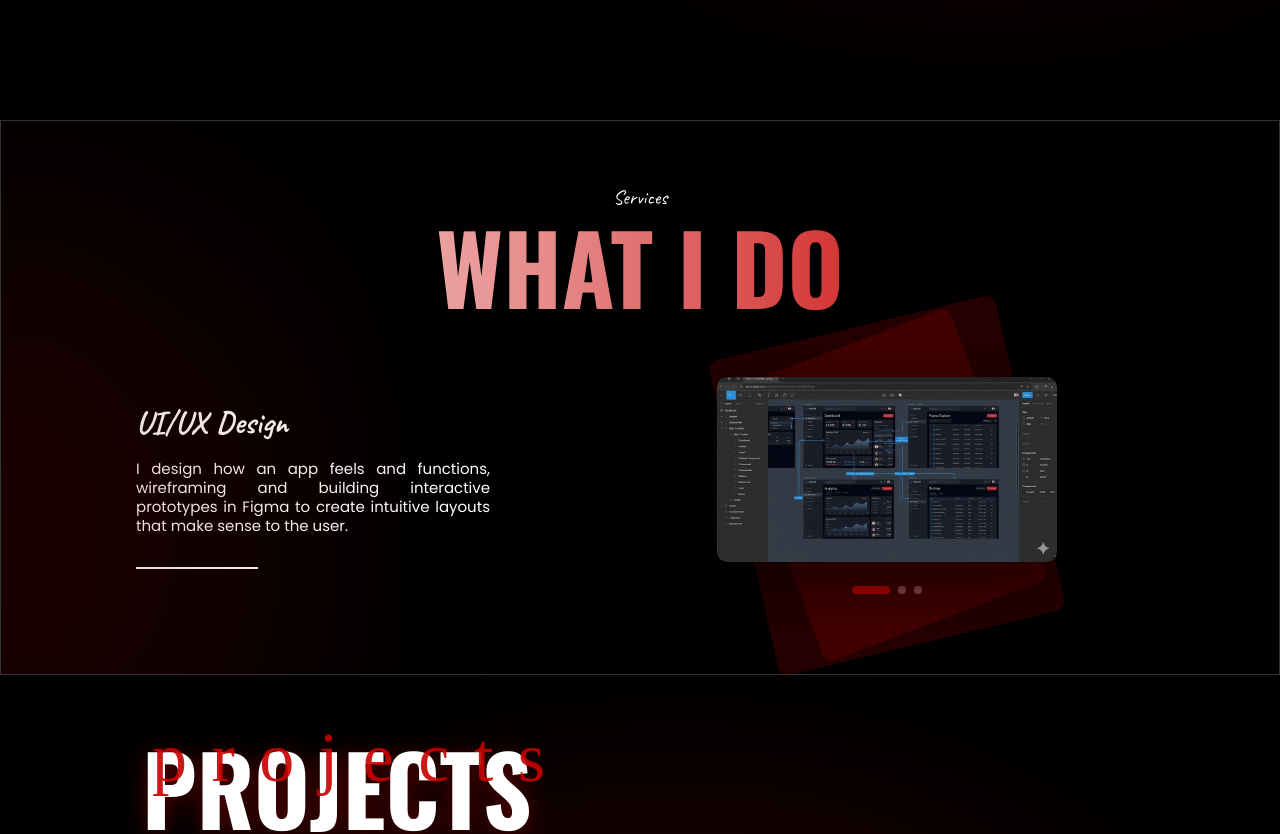
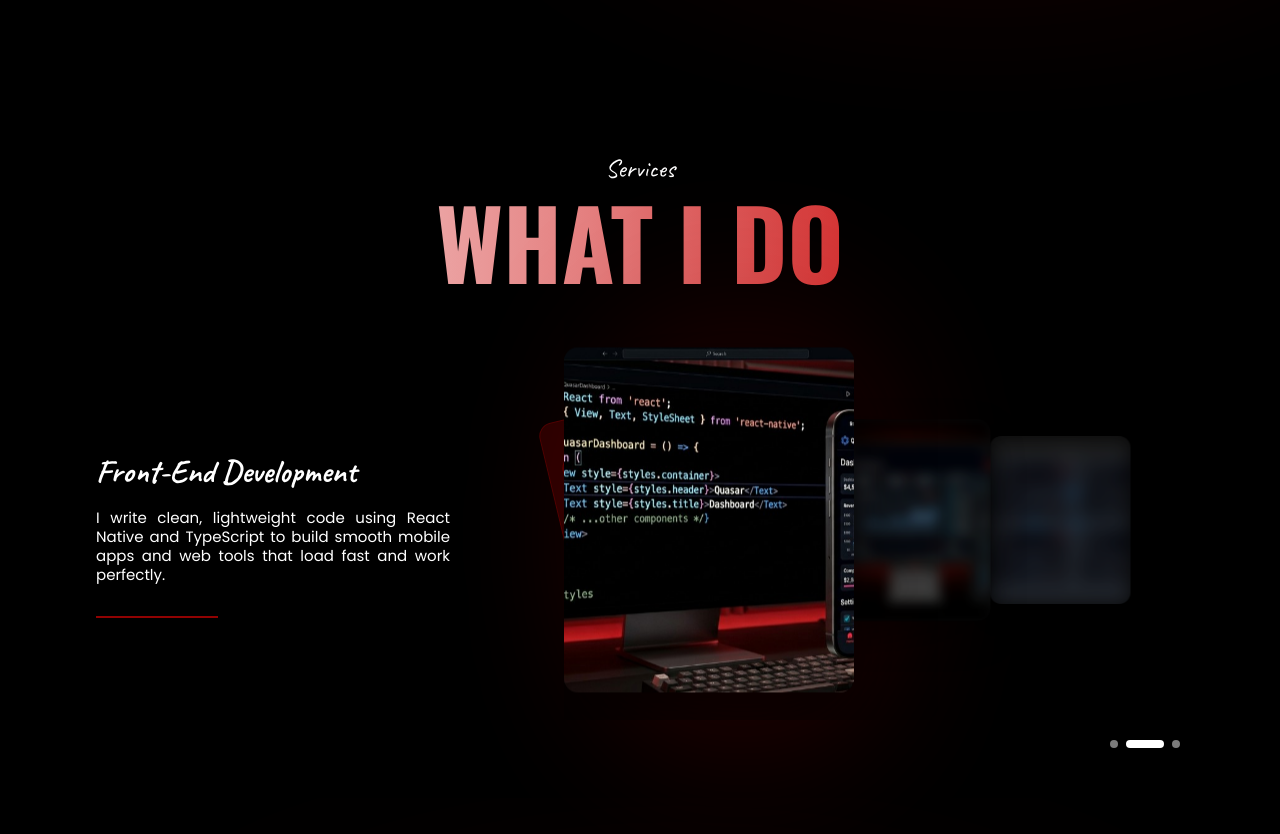
Before and after one commit to JaiAnoba/Portfolio, a React (Vite) app: page / in a window 1280 px wide. Shown: the part 1171-2005 px from the top of the page. Built offline with nearby package versions, Linux system fonts and the light colour scheme; a web font is replaced by a local one.

Commit message:
service section changes

```diff
--- a/src/components/About.css
+++ b/src/components/About.css
@@ -18,9 +18,9 @@
   content: "";
   position: absolute;
   width: 360px;
-  height: 500px;
+  height: 400px;
   left: -18rem;
-  top: -15rem;
+  top: -10rem;
 
   background: var(--red-dark);
   opacity: 0.8;
--- a/src/components/Services.css
+++ b/src/components/Services.css
@@ -1,22 +1,14 @@
 .services {
   position: relative;
-  padding: 4rem 2rem 5rem;
+  padding: 2rem 2rem 3rem;
   text-align: center;
-  overflow: hidden;
-  border: 1px solid rgba(255, 255, 255, 0.2);
-}
-
-.services-glow {
-  width: 121px;
-  height: 500px;
-  background: var(--red-dark);
-  left: -32px;
-  top: 30%;
+  /* border: 1px solid rgba(255, 255, 255, 0.2); */
 }
 
 .services-sub {
   color: var(--white);
   margin-bottom: 0.5rem;
+  font-size: clamp(1rem, 2vw, 2rem) !important;
 }
 
 .services-title {
@@ -24,22 +16,38 @@
   font-weight: 700;
   font-size: clamp(3rem, 8vw, 6rem);
   line-height: 0.99;
-  margin-bottom: 4rem;
+  margin-bottom: 2rem;
 }
 
 .services-grid {
   display: grid;
-  grid-template-columns: 1fr 1.2fr;
-  gap: 4rem;
-  max-width: 1200px;
+  grid-template-columns: minmax(260px, 0.95fr) minmax(380px, 1.4fr);
+  gap: 2rem 3rem;
+  max-width: 1280px;
   margin: 0 auto;
   align-items: center;
   text-align: left;
-  padding: 0 6rem;
+  padding: 0 clamp(1.5rem, 5vw, 5rem);
 }
 
 .services-copy h3 {
   margin-bottom: 1rem;
+}
+
+.services-copy-title,
+.services-copy-text {
+  animation: services-copy-in 0.45s ease;
+}
+
+@keyframes services-copy-in {
+  from {
+    opacity: 0;
+    transform: translateY(8px);
+  }
+  to {
+    opacity: 1;
+    transform: translateY(0);
+  }
 }
 
 .services-copy p {
@@ -52,75 +60,200 @@
 .services-underline {
   width: 122px;
   height: 2px;
-  background: var(--white);
+  background: var(--red-dark);
   margin-top: 2rem;
 }
 
 .services-visual {
   position: relative;
   display: flex;
-  flex-direction: column;
-  align-items: center;
+  justify-content: flex-start;
+  width: 100%;
+  min-width: 0;
 }
 
-.services-card-stack {
-  position: absolute;
-  inset: 0;
+.services-carousel {
+  position: relative;
+  width: 100%;
+  max-width: 720px;
+  min-height: 430px;
   display: flex;
-  align-items: center;
-  justify-content: center;
+  flex-direction: column;
+  align-items: flex-end;
 }
 
-.services-card {
+.services-carousel-glow {
   position: absolute;
-  border-radius: 10px;
-  background: rgba(145, 2, 2, 0.26);
+  width: 120px;
+  height: 360px;
+  left: 118px;
+  top: 50%;
+  transform: translateY(-50%);
+  background: var(--red-dark);
+  border-radius: 50%;
+  filter: blur(110px);
+  opacity: 0.95;
+  z-index: 0;
+  pointer-events: none;
+  transition: left 0.6s cubic-bezier(0.4, 0, 0.2, 1);
 }
 
-.services-card-back {
-  width: 294px;
-  height: 323px;
-  transform: rotate(-13.48deg) skewX(-0.45deg);
+.services-stack {
+  position: absolute;
+  left: 0;
+  top: 50%;
+  width: 200px;
+  height: 320px;
+  transform: translateY(-50%);
+  z-index: 1;
+  pointer-events: none;
 }
 
-.services-card-mid {
-  width: 238px;
-  height: 290px;
-  transform: rotate(-20.85deg) skewX(-0.66deg);
+.services-stack-card {
+  position: absolute;
+  border-radius: 14px;
+  background: rgba(145, 2, 2, 0.28);
+  border: 1px solid rgba(145, 2, 2, 0.35);
 }
 
-.services-mockup {
+.services-stack-card--back {
+  width: 200px;
+  height: 260px;
+  left: 0;
+  top: 24px;
+  transform: rotate(-13.5deg);
+}
+
+.services-stack-card--mid {
+  width: 168px;
+  height: 220px;
+  left: 28px;
+  top: 48px;
+  transform: rotate(-20.85deg);
+}
+
+.services-carousel-viewport {
   position: relative;
+  width: 100%;
+  height: 400px;
   z-index: 2;
+  overflow: hidden;
+}
+
+.services-carousel-track {
+  position: relative;
   width: 100%;
-  max-width: 340px;
-  border-radius: 10px;
-  box-shadow: 0 20px 60px rgba(0, 0, 0, 0.6);
+  height: 100%;
+}
+
+.services-carousel-card {
+  position: absolute;
+  top: 50%;
+  left: 0;
+  margin: 0;
+  padding: 0;
+  border: none;
+  background: #0a0a0a;
+  overflow: hidden;
+  border-radius: 14px;
+  box-shadow: 0 24px 64px rgba(0, 0, 0, 0.55);
+  aspect-ratio: 294 / 350; /* ← was 294 / 400 */
+  width: 200px;
+  transform-origin: center center;
+  transition:
+    transform 0.6s cubic-bezier(0.4, 0, 0.2, 1),
+    width 0.6s cubic-bezier(0.4, 0, 0.2, 1),
+    filter 0.6s cubic-bezier(0.4, 0, 0.2, 1),
+    opacity 0.6s ease,
+    box-shadow 0.6s ease;
+  will-change: transform, filter, width;
+}
+
+.services-carousel-card img {
+  display: block;
+  width: 100%;
+  height: 100%;
+  object-fit: cover;
+  object-position: center top;
+  transition: filter 0.6s cubic-bezier(0.4, 0, 0.2, 1);
+}
+
+/* Active — large, sharp, left */
+.services-carousel-card[data-offset='0'] {
+  width: min(290px, 42vw);
+  z-index: 4;
+  transform: translateY(-50%) translateX(0) scale(1);
+  filter: none;
+  opacity: 1;
+  box-shadow: 0 28px 70px rgba(0, 0, 0, 0.65);
+}
+
+.services-carousel-card[data-offset='0'] img {
+  filter: none;
+}
+
+/* Next — smaller, blurred, right */
+.services-carousel-card[data-offset='1'] {
+  width: 188px;
+  z-index: 3;
+  transform: translateY(-50%) translateX(248px) scale(0.9);
+  opacity: 0.92;
+  box-shadow: 0 16px 40px rgba(0, 0, 0, 0.45);
+}
+
+.services-carousel-card[data-offset='1'] img {
+  filter: blur(7px) brightness(0.88);
+}
+
+/* Following — smaller, more blurred, further right */
+.services-carousel-card[data-offset='2'] {
+  width: 168px;
+  z-index: 2;
+  transform: translateY(-50%) translateX(412px) scale(0.84);
+  opacity: 0.78;
+  box-shadow: 0 12px 32px rgba(0, 0, 0, 0.4);
+}
+
+.services-carousel-card[data-offset='2'] img {
+  filter: blur(11px) brightness(0.82);
 }
 
 .services-dots {
   display: flex;
   gap: 0.5rem;
-  margin-top: 1.5rem;
+  margin-top: 1.25rem;
+  z-index: 5;
+  padding-right: 0.25rem;
 }
 
-.services-dots span {
+.services-dots button {
+  padding: 0;
+  border: none;
+  cursor: pointer;
   width: 8px;
   height: 8px;
   border-radius: 50%;
   background: var(--gray-border);
+  transition:
+    width 0.3s ease,
+    background 0.3s ease,
+    border-radius 0.3s ease;
 }
 
-.services-dots span.active {
-  background: var(--red);
+.services-dots button.active {
+  background: var(--white);
   width: 38px;
   border-radius: 4px;
+}
+
+.services-dots button:focus-visible {
+  outline: 2px solid var(--white);
+  outline-offset: 3px;
 }
 
 @media (max-width: 900px) {
   .services-grid {
     grid-template-columns: 1fr;
-    padding: 0 1.5rem;
     text-align: center;
   }
 
@@ -132,4 +265,69 @@
   .services-underline {
     margin: 2rem auto 0;
   }
+
+  .services-visual {
+    justify-content: center;
+  }
+
+  .services-carousel {
+    align-items: center;
+    max-width: 100%;
+  }
+
+  .services-carousel-glow {
+    left: 50%;
+    transform: translate(-50%, -50%);
+  }
+
+  .services-stack {
+    left: 4%;
+  }
+
+  .services-carousel-card[data-offset='1'] {
+    transform: translateY(-50%) translateX(210px) scale(0.88);
+    width: 160px;
+  }
+
+  .services-carousel-card[data-offset='2'] {
+    transform: translateY(-50%) translateX(350px) scale(0.8);
+    width: 140px;
+  }
+
+  .services-dots {
+    align-self: center;
+    padding-right: 0;
+  }
 }
+
+@media (max-width: 520px) {
+  .services-carousel-viewport {
+    height: 340px;
+  }
+
+  .services-carousel-card[data-offset='0'] {
+    width: min(240px, 58vw);
+  }
+
+  .services-carousel-card[data-offset='1'] {
+    transform: translateY(-50%) translateX(178px) scale(0.86);
+    width: 130px;
+  }
+
+  .services-carousel-card[data-offset='2'] {
+    transform: translateY(-50%) translateX(290px) scale(0.78);
+    width: 115px;
+  }
+}
+
+@media (prefers-reduced-motion: reduce) {
+  .services-carousel-card,
+  .services-carousel-card img,
+  .services-carousel-glow,
+  .services-copy-title,
+  .services-copy-text,
+  .services-dots button {
+    transition: none;
+    animation: none;
+  }
+}
--- a/src/components/Services.tsx
+++ b/src/components/Services.tsx
@@ -1,37 +1,103 @@
+import { useCallback, useEffect, useState } from 'react'
 import './Services.css'
 
+const SLIDES = [
+  {
+    title: 'UI/UX Design',
+    text: 'I design how an app feels and functions, wireframing and building interactive prototypes in Figma to create intuitive layouts that make sense to the user.',
+    image: '/images/ui-mockup.jpg',
+    alt: 'UI dashboard mockup on tablet',
+  },
+  {
+    title: 'Front-End Development',
+    text: 'I write clean, lightweight code using React Native and TypeScript to build smooth mobile apps and web tools that load fast and work perfectly.',
+    image: '/images/service-frontend.png',
+    alt: 'Monitor showing React Native code beside a mobile app preview',
+  },
+  {
+    title: 'Web Development',
+    text: 'I build responsive, easy-to-manage websites and custom WordPress platforms that look great and scale naturally onto any screen.',
+    image: '/images/service-web.png',
+    alt: 'Quasar dashboard shown on desktop, tablet, and phone',
+  },
+] as const
+
+const AUTOPLAY_MS = 5000
+
+function slideOffset(index: number, active: number, total: number) {
+  return (index - active + total) % total
+}
+
 export default function Services() {
+  const [active, setActive] = useState(0)
+  const slide = SLIDES[active]
+
+  const goTo = useCallback((index: number) => {
+    setActive(((index % SLIDES.length) + SLIDES.length) % SLIDES.length)
+  }, [])
+
+  useEffect(() => {
+    const timer = window.setInterval(() => {
+      setActive((prev) => (prev + 1) % SLIDES.length)
+    }, AUTOPLAY_MS)
+    return () => window.clearInterval(timer)
+  }, [])
+
   return (
     <section className="services" id="services">
-      <div className="red-glow services-glow" aria-hidden />
-
       <p className="hand-label-sm services-sub">Services</p>
       <h2 className="services-title gradient-text">WHAT I DO</h2>
 
       <div className="services-grid">
         <div className="services-copy">
-          <h3 className="hand-title">UI/UX Design</h3>
-          <p>
-            I design how an app feels and functions, wireframing and building interactive
-            prototypes in Figma to create intuitive layouts that make sense to the user.
+          <h3 className="hand-title services-copy-title" key={slide.title}>
+            {slide.title}
+          </h3>
+          <p className="services-copy-text" key={slide.text}>
+            {slide.text}
           </p>
           <div className="services-underline" aria-hidden />
         </div>
 
         <div className="services-visual">
-          <div className="services-card-stack" aria-hidden>
-            <div className="services-card services-card-back" />
-            <div className="services-card services-card-mid" />
-          </div>
-          <img
-            src="/images/ui-mockup.jpg"
-            alt="UI dashboard mockup on tablet"
-            className="services-mockup"
-          />
-          <div className="services-dots" aria-label="Carousel pagination">
-            <span className="active" />
-            <span />
-            <span />
+          <div className="services-carousel" aria-roledescription="carousel">
+            <div className="services-carousel-glow" aria-hidden />
+            <div className="services-stack" aria-hidden>
+              <div className="services-stack-card services-stack-card--back" />
+              <div className="services-stack-card services-stack-card--mid" />
+            </div>
+
+            <div className="services-carousel-viewport">
+              <div className="services-carousel-track">
+                {SLIDES.map((item, index) => {
+                  const offset = slideOffset(index, active, SLIDES.length)
+                  return (
+                    <article
+                      key={item.title}
+                      className="services-carousel-card"
+                      data-offset={offset}
+                      aria-hidden={offset !== 0}
+                    >
+                      <img src={item.image} alt={item.alt} loading="lazy" />
+                    </article>
+                  )
+                })}
+              </div>
+            </div>
+
+            <div className="services-dots" role="tablist" aria-label="Service slides">
+              {SLIDES.map((item, index) => (
+                <button
+                  key={item.title}
+                  type="button"
+                  role="tab"
+                  className={index === active ? 'active' : ''}
+                  aria-selected={index === active}
+                  aria-label={`Show ${item.title}`}
+                  onClick={() => goTo(index)}
+                />
+              ))}
+            </div>
           </div>
         </div>
       </div>
```
Also changed, not shown: public/images/service-frontend.png (added), public/images/service-web.png (added).
